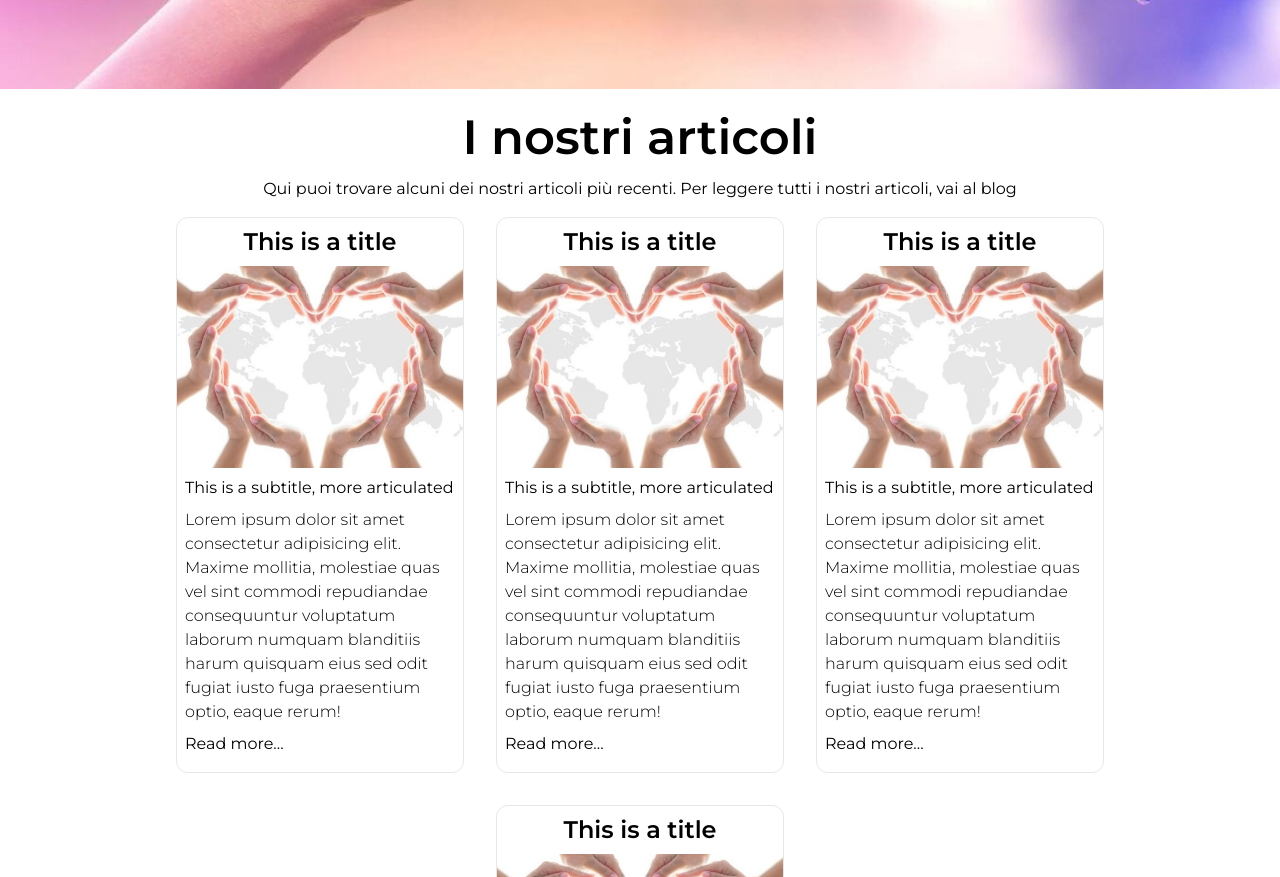
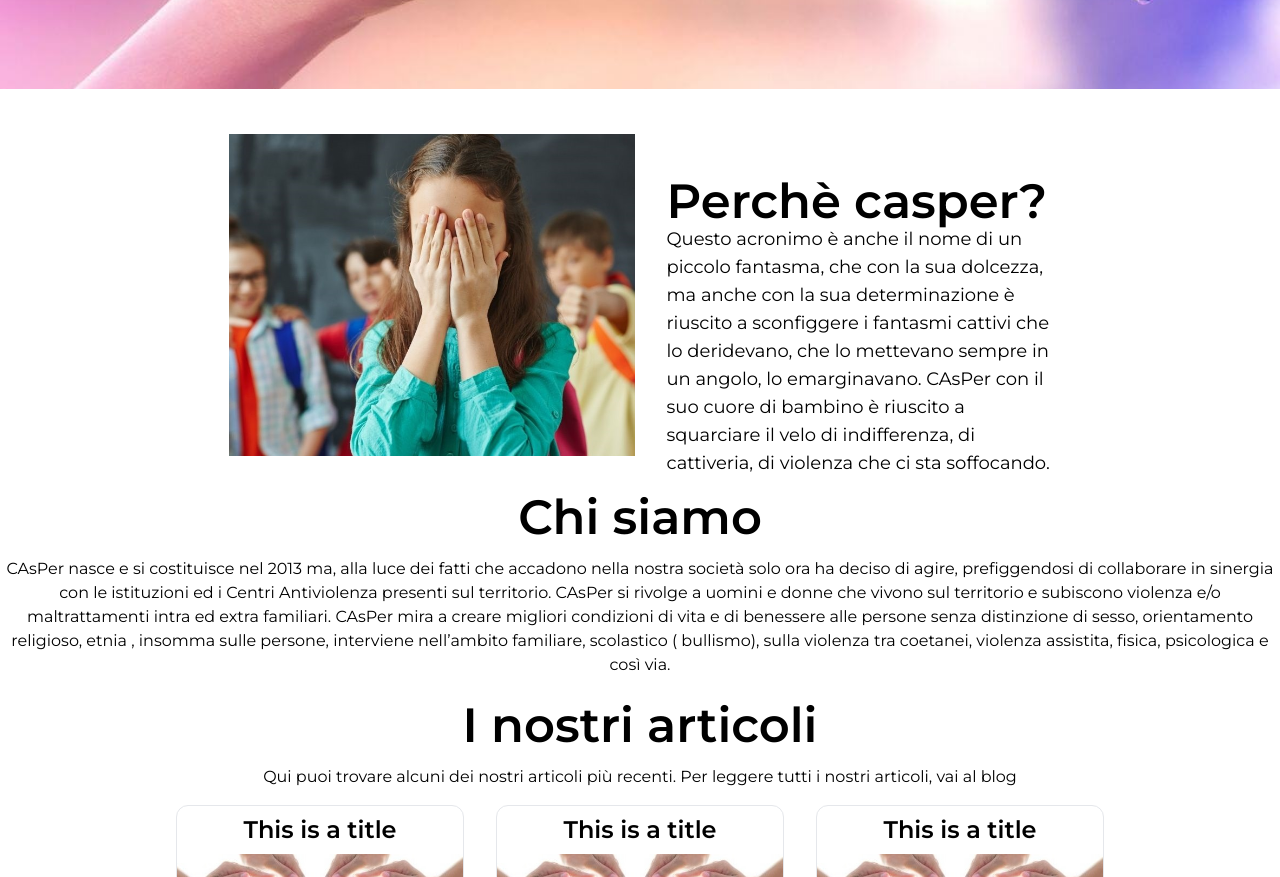
Before and after one commit to ColomboRiccardo/casper-website, a Gatsby site: page / in a window 1280 px wide. Shown: the part 615-1492 px from the top of the page. Built offline with nearby package versions, Linux system fonts and the light colour scheme; Gatsby itself is replaced by a stand-in of ours.

Commit message:
about to take out tailwind

```diff
--- /dev/null
+++ b/src/components/whoAreWe.js
@@ -0,0 +1,40 @@
+import React from 'react';
+import casperImage from '../images/casper-image.jpg';
+
+export const WhoAreWe = () => (
+	<section className='my-6'>
+		<div className='w-8/12 m-auto flex flex-row items-center justify-center'>
+			<div className='mx-4'>
+				<img src={casperImage} className='w-full' />
+			</div>
+			<div className='w-10/12 mx-4 pt-16'>
+				<h2 className='text-4xl sm:text-5xl font-semibold'>Perchè casper?</h2>
+				<p className=' text-lg'>
+					Questo acronimo è anche il nome di un piccolo fantasma, che con la sua
+					dolcezza, ma anche con la sua determinazione è riuscito a sconfiggere
+					i fantasmi cattivi che lo deridevano, che lo mettevano sempre in un
+					angolo, lo emarginavano. CAsPer con il suo cuore di bambino è riuscito
+					a squarciare il velo di indifferenza, di cattiveria, di violenza che
+					ci sta soffocando.
+				</p>
+			</div>
+		</div>
+		<div>
+			<h2 className=' text-center text-4xl sm:text-5xl font-semibold my-4'>
+				Chi siamo
+			</h2>
+			<p className='text-center'>
+				CAsPer nasce e si costituisce nel 2013 ma, alla luce dei fatti che
+				accadono nella nostra società solo ora ha deciso di agire, prefiggendosi
+				di collaborare in sinergia con le istituzioni ed i Centri Antiviolenza
+				presenti sul territorio. CAsPer si rivolge a uomini e donne che vivono
+				sul territorio e subiscono violenza e/o maltrattamenti intra ed extra
+				familiari. CAsPer mira a creare migliori condizioni di vita e di
+				benessere alle persone senza distinzione di sesso, orientamento
+				religioso, etnia , insomma sulle persone, interviene nell’ambito
+				familiare, scolastico ( bullismo), sulla violenza tra coetanei, violenza
+				assistita, fisica, psicologica e così via.
+			</p>
+		</div>
+	</section>
+);
--- a/src/pages/index.js
+++ b/src/pages/index.js
@@ -3,6 +3,7 @@ import { BlogSection } from '../components/blogSection';
 import { Contacts } from '../components/contacts';
 import { Header } from '../components/header';
 import { MainHero } from '../components/mainHero';
+import { WhoAreWe } from '../components/whoAreWe';
 
 const IndexPage = () => {
 	return (
@@ -10,6 +11,7 @@ const IndexPage = () => {
 			<title>Home Page</title>
 			<Header />
 			<MainHero />
+			<WhoAreWe />
 			<BlogSection />
 			<Contacts />
 		</main>
```
Also changed, not shown: src/images/casper-image.jpg (added), src/images/casper-second-image.jpg (added).
